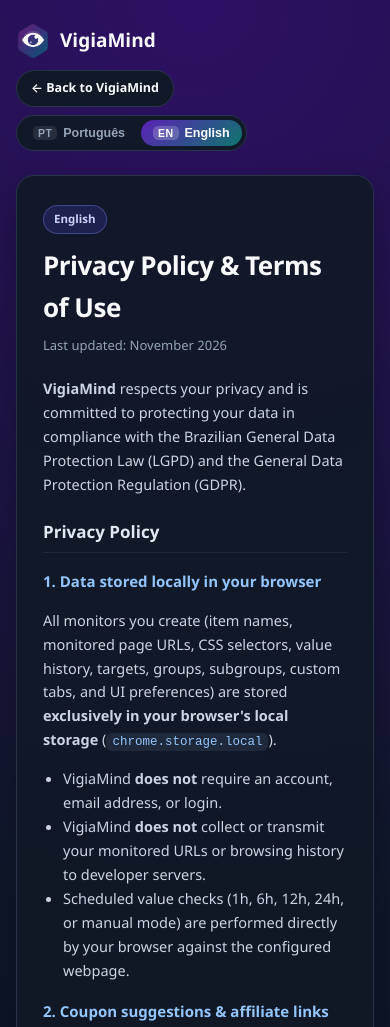
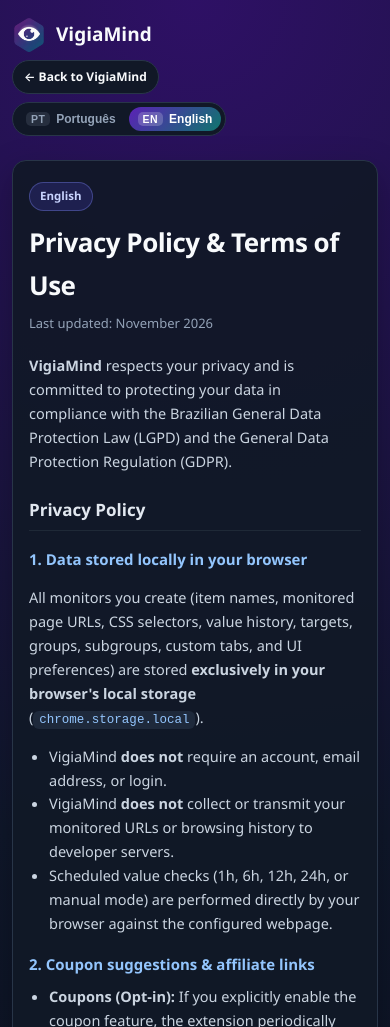
Before and after one commit to VigiaMind-Project/vigiamind-site, a plain HTML site: page privacidade.html in a window 390 px wide. Shown: the top 1027 px of the page. Drawn offline with Linux system fonts and the light colour scheme.

Commit message:
update format to phone

```diff
--- a/privacidade.html
+++ b/privacidade.html
@@ -197,6 +197,31 @@
       font-size: 12.5px;
       margin-top: 16px;
     }
+
+    @media (max-width: 520px) {
+      body {
+        padding: 18px 12px 36px;
+      }
+
+      .topbar {
+        gap: 8px;
+      }
+
+      .policy-card {
+        padding: 20px 16px;
+        border-radius: 14px;
+      }
+
+      .back-btn {
+        padding: 6px 11px;
+        font-size: 12px;
+      }
+
+      .lang-btn {
+        padding: 5px 9px;
+        font-size: 12px;
+      }
+    }
   </style>
 </head>
 <body>
```
Also changed, not shown: index.html (+36 -6 lines).
